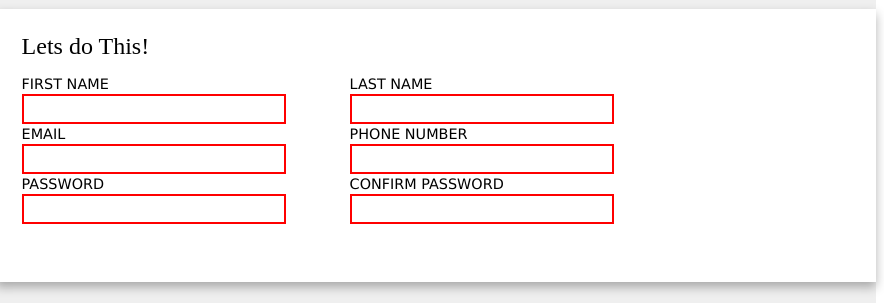
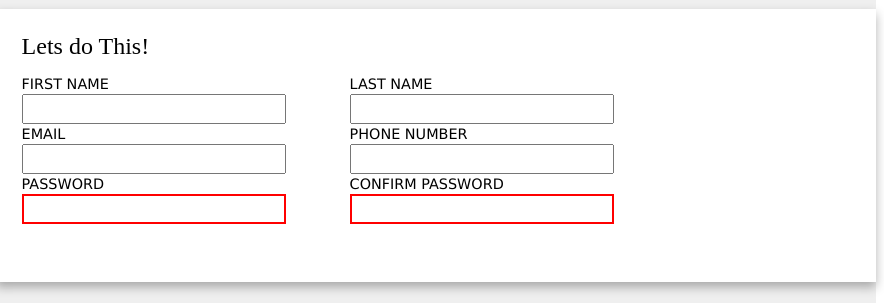
Before and after one commit to RodolfoNoguez/Sign-up-Form, a plain HTML site: page index.html in a window 1280 px wide. Shown: the part 279-582 px from the top of the page, 396-1280 px from the left. Drawn offline with Linux system fonts and the light colour scheme.

Commit message:
actual final copy

```diff
--- a/index.html
+++ b/index.html
@@ -38,22 +38,22 @@
                         <div class="set-one">
                             <div class="first-name">
                                 <label for="first-name">FIRST NAME</label>
-                                <input type="text" name="first-name" required>
+                                <input type="text" name="first-name" >
                             </div>
                             <div>
                                 <label for="last-name">LAST NAME</label>
-                                <input type="text" name="last-name" required>
+                                <input type="text" name="last-name" >
                             </div>
                         </div>
 
                         <div class="set-two">
                             <div class="email">
                                 <label for="email">EMAIL</label>
-                                <input type="email" name="email" required>
+                                <input type="email" name="email" >
                             </div>
                             <div>
                                 <label for="phone-number">PHONE NUMBER</label>
-                                <input type="text" name="phone-number" required>
+                                <input type="text" name="phone-number" >
                             </div>
                         </div>
 
```
